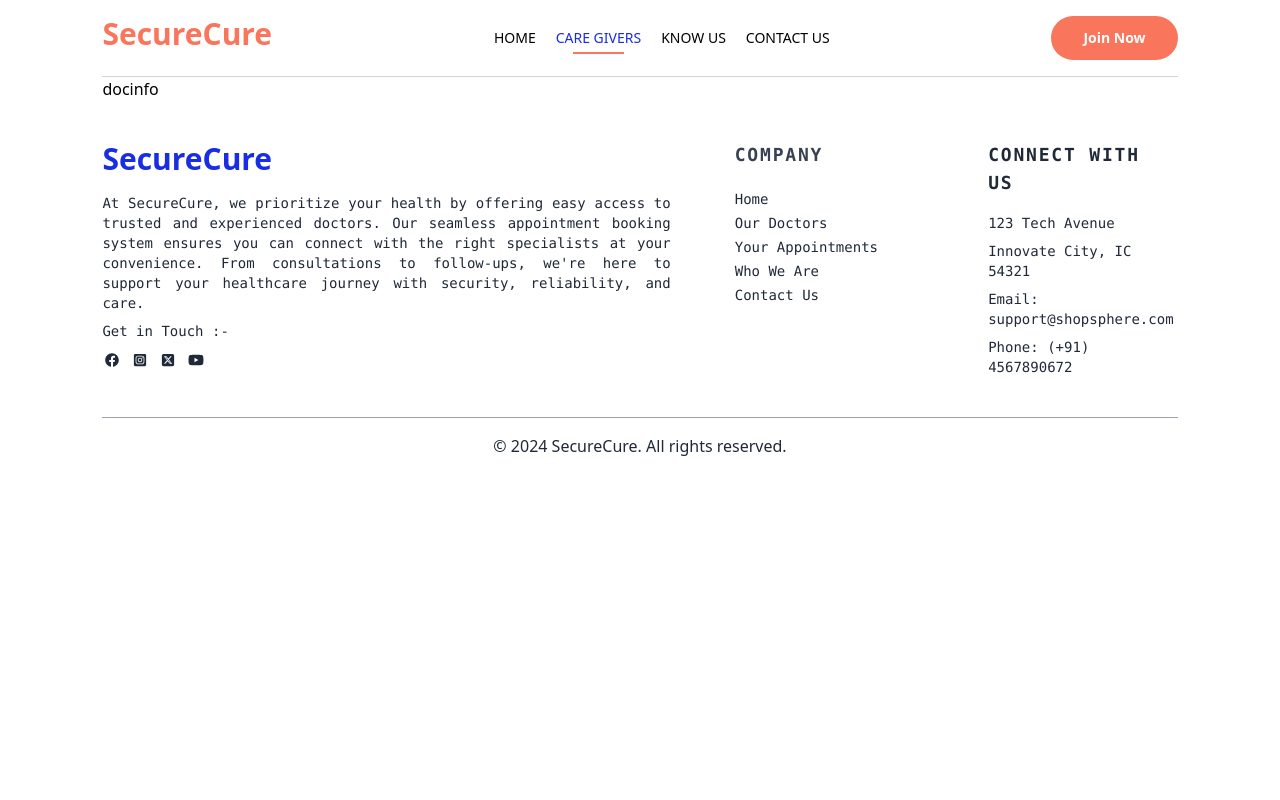
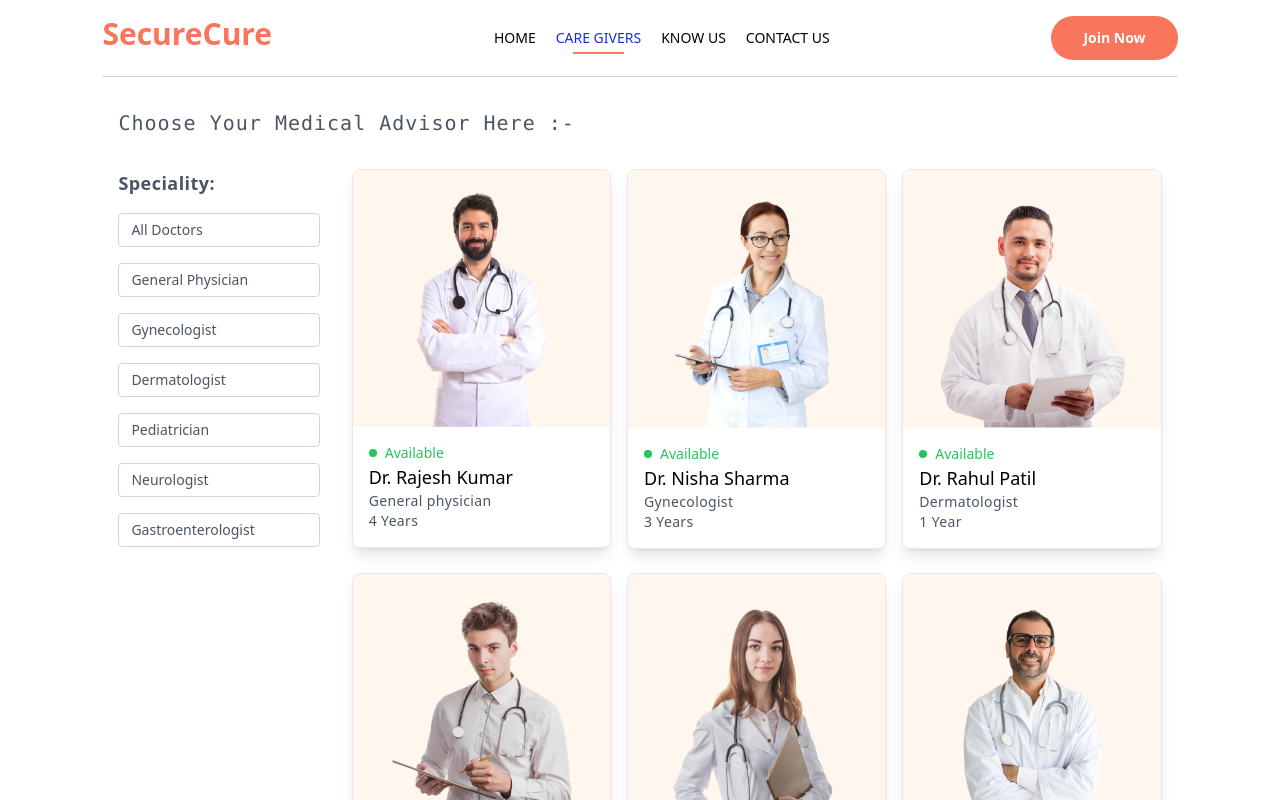
Before and after one commit to Shuvam-2000/SecureCure, a React (Vite) app: page /doctors in a window 1280 px wide. Shown: the top 800 px of the page. Built offline with nearby package versions, Linux system fonts and the light colour scheme.

Commit message:
doc info page development started ( filters added with routing and the bugs fixed )

```diff
--- a/src/pages/DocInfo.jsx
+++ b/src/pages/DocInfo.jsx
@@ -1,11 +1,86 @@
+import { useContext, useEffect, useState } from 'react';
+import { useNavigate, useParams } from 'react-router-dom';
+import { MedContext } from '../Context/MedContext';
+import { Link } from 'react-router-dom';
+import assets from '../assets/assets';
+
+const DocInfo = () => {
+  const { speciality } = useParams();
+  const { doctors } = useContext(MedContext);
+  const [showDoctor, setShowDoctor] = useState([]);
+  const navigate = useNavigate();
+  // const [showFilter, setShowFilter] = useState(false)
+
+  const applyFilters = () => {
+    let filteredDoctors = doctors;
+
+    // Filtering by speciality
+    if (speciality) {
+      filteredDoctors = filteredDoctors.filter((doc) => doc.speciality === speciality);
+    }
+    setShowDoctor(filteredDoctors);
+  };
 
 
-const DocInfo = () => {
+  const showAllDoctors = () => {
+    navigate('/doctors');
+    setShowDoctor(doctors);
+  };
+
+  useEffect(() => {
+    applyFilters();
+  }, [doctors, speciality]);
+
   return (
-    <div>
-      docinfo
+    <div className='container mx-auto px-4'>
+      <p className='text-gray-600 text-left sm:text-xl text-sm font-mono mt-8 sm:tracking-wider'>
+        Choose Your Medical Advisor Here :-
+      </p>
+      <div className='flex flex-col sm:flex-row justify-start gap-8 mt-8'>
+        {/* Speciality Section */}
+        <div className='flex flex-col gap-4 text-sm text-gray-600 cursor-pointer'>
+          <h2 className='sm:text-lg text-sm font-semibold tracking-wide'>Speciality:</h2>
+          <p onClick={showAllDoctors} className={`w-[94w] text-sm sm:w-auto pl-3 py-1.5 pr-16 border border-gray-300 rounded transition-all cursor-pointer`}>All Doctors</p>
+          <p onClick={() => speciality === 'General%20physician' ? navigate('/doctors') : navigate('/doctors/General%20physician')} className={`w-[94w] text-sm sm:w-auto pl-3 py-1.5 pr-16 border border-gray-300 rounded transition-all cursor-pointer`}>General Physician</p>
+          <p onClick={() => speciality === 'Gynecologist' ? navigate('/doctors') : navigate('/doctors/Gynecologist')} className={`w-[94w] text-sm sm:w-auto pl-3 py-1.5 pr-16 border border-gray-300 rounded transition-all cursor-pointer`}>Gynecologist</p>
+          <p onClick={() => speciality === 'Dermatologist' ? navigate('/doctors') : navigate('/doctors/Dermatologist')} className={`w-[94w] text-sm sm:w-auto pl-3 py-1.5 pr-16 border border-gray-300 rounded transition-all cursor-pointer`}>Dermatologist</p>
+          <p onClick={() => speciality === 'Pediatrician' ? navigate('/doctors') : navigate('/doctors/Pediatrician')} className={`w-[94w] text-sm sm:w-auto pl-3 py-1.5 pr-16 border border-gray-300 rounded transition-all cursor-pointer`}>Pediatrician</p>
+          <p onClick={() => speciality === 'Neurologist' ? navigate('/doctors') : navigate('/doctors/Neurologist')} className={`w-[94w] text-sm sm:w-auto pl-3 py-1.5 pr-16 border border-gray-300 rounded transition-all cursor-pointer`}>Neurologist</p>
+          <p onClick={() => speciality === 'Gastroenterologist' ? navigate('/doctors') : navigate('/doctors/Gastroenterologist')} className={`w-[94w] text-sm sm:w-auto pl-3 py-1.5 pr-16 border border-gray-300 rounded transition-all cursor-pointer`}>Gastroenterologist</p>
+        </div>
+
+        {/* Doctors Listing */}
+        <div className='w-full grid grid-cols-auto gap-4 gap-y-6'>
+          {showDoctor.length > 0 ? (
+            showDoctor.map((doctor) => (
+              <Link to={`/appoint/${doctor._id}`} key={doctor._id}>
+                <div className="border border-gray-200 rounded-lg shadow-lg overflow-hidden cursor-pointer hover:scale-110 transition-all duration-500">
+                  <img className="bg-orange-50 hover:bg-orange-100" src={doctor.image} alt="doctor-image" />
+                  <div className="p-4">
+                    <div className="flex items-center gap-2 text-sm text-center text-green-500">
+                      <p className="w-2 h-2 bg-green rounded-full bg-green-500"></p><p>Available</p>
+                    </div>
+                    <h1 className="text-gray text-lg font-medium">{doctor.name}</h1>
+                    <p className="text-gray-600 text-sm tracking-wide">{doctor.speciality}</p>
+                    <p className="text-gray-600 text-sm tracking-wide">{doctor.experience}</p>
+                  </div>
+                </div>
+              </Link>
+            ))
+          ) : (
+            <div className='w-full text-center sm:mx-40 sm:mt-20'>
+              <img
+                src={assets.doc_image}
+                alt="no-doctors-available"
+                className='rounded-lg justify-center mx-auto w-full max-w-[500px]'
+              />
+              <p className='text-center mt-2 font-medium'>No Doctor Avaliable Now !!</p>
+            </div>
+          )}
+        </div>
+      </div>
     </div>
-  )
-}
+  );
+};
 
-export default DocInfo
+export default DocInfo;
```
